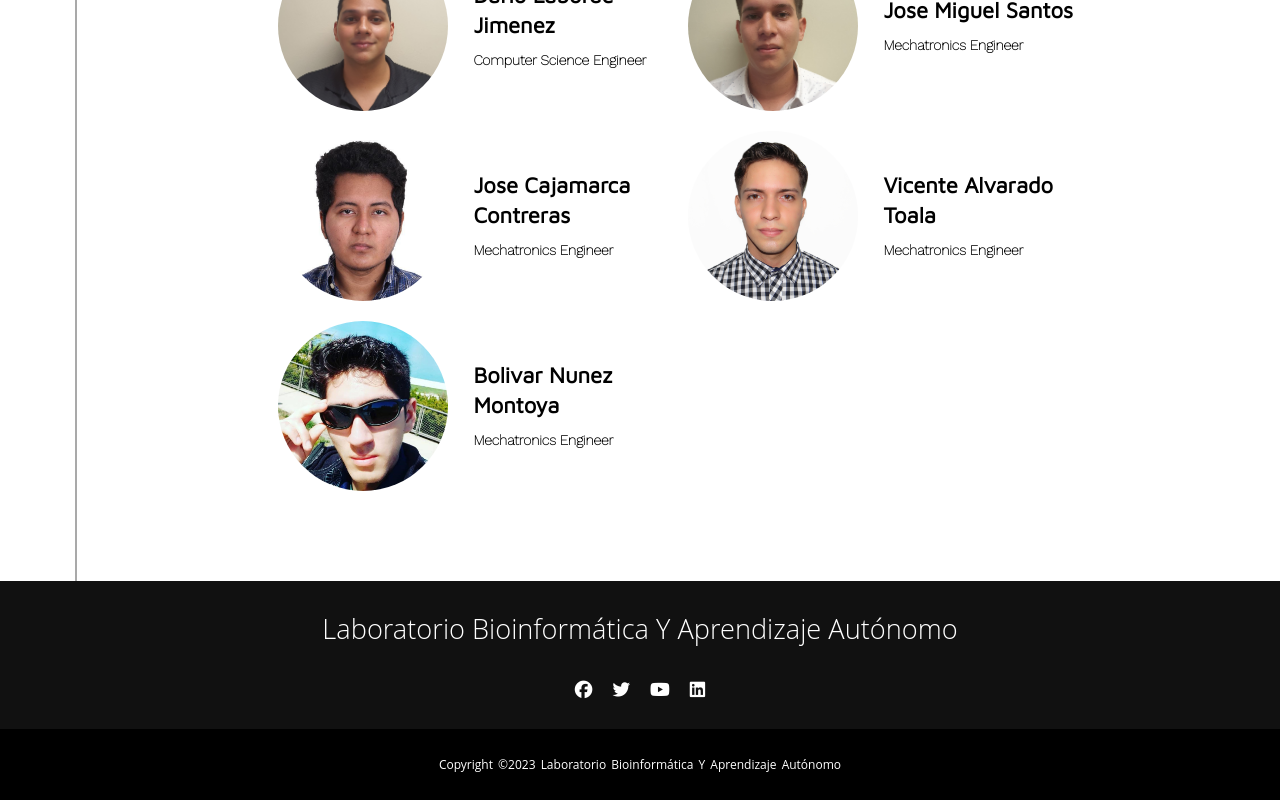
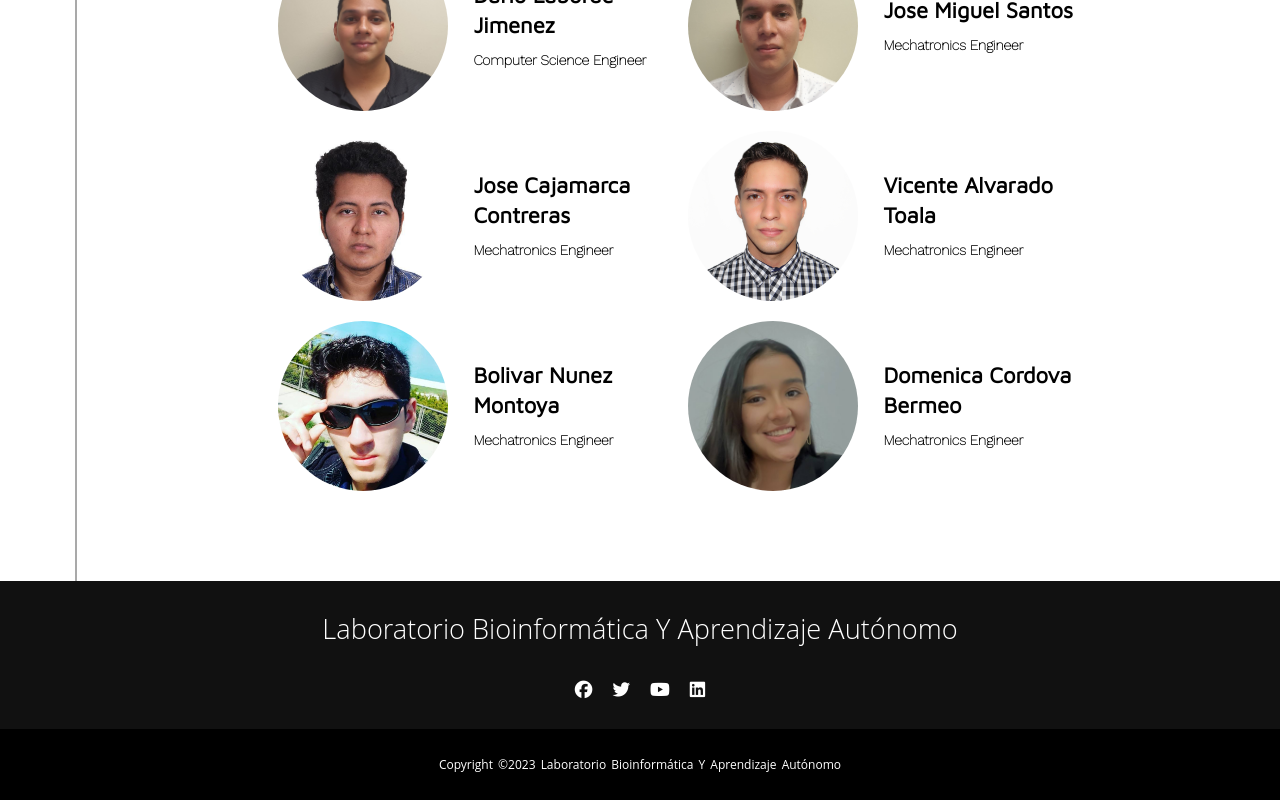
Before and after one commit to dlaborde27/ResearchApp, a React (Vite) app: page /people in a window 1280 px wide. Shown: the part 1544-2344 px from the top of the page. Built offline with nearby package versions, Linux system fonts and the light colour scheme.

Commit message:
add domenica research

```diff
--- a/src/pages/People.jsx
+++ b/src/pages/People.jsx
@@ -9,6 +9,7 @@ import joseMiguel from "../../public/jose_miguel.jpg"
 import josueCajamarcaContreras from "../../public/josue_cajamarca_contreras.jpg"
 import vicenteAlvaradoToala from "../../public/vicente_alvarado_toala.png"
 import bolivarNunezMontoya from "../../public/bolivar_nunez_montoya.png"
+import domenicaCordovaBermeo from "../../public/domenica_cordova_bermeo.jpg"
 import "./People.css"
 
 export function People() {
@@ -35,6 +36,7 @@ export function People() {
                             <Researchercard pathname={josueCajamarcaContreras} name="Jose Cajamarca Contreras" carrer="Mechatronics Engineer" />
                             <Researchercard pathname={vicenteAlvaradoToala} name="Vicente Alvarado Toala" carrer="Mechatronics Engineer" />
                             <Researchercard pathname={bolivarNunezMontoya} name="Bolivar Nunez Montoya" carrer="Mechatronics Engineer" />
+                            <Researchercard pathname={domenicaCordovaBermeo} name="Domenica Cordova Bermeo" carrer="Mechatronics Engineer" />
                         </div>
                     </div>
                 </div>
```
Also changed, not shown: public/domenica_cordova_bermeo.jpg (added).
